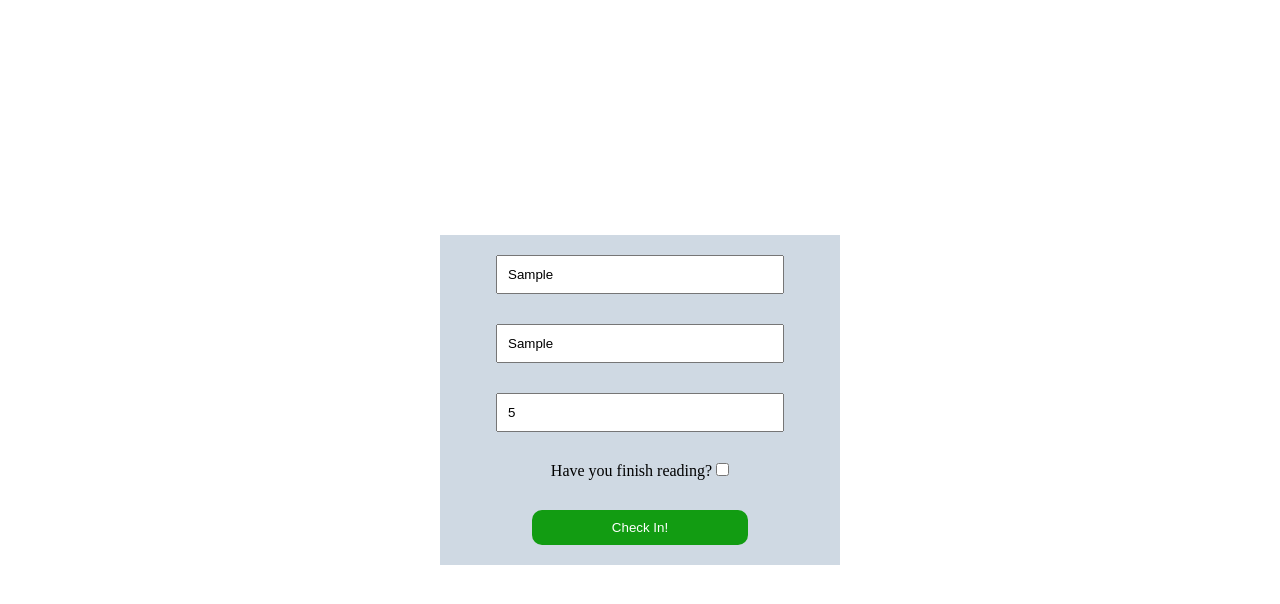
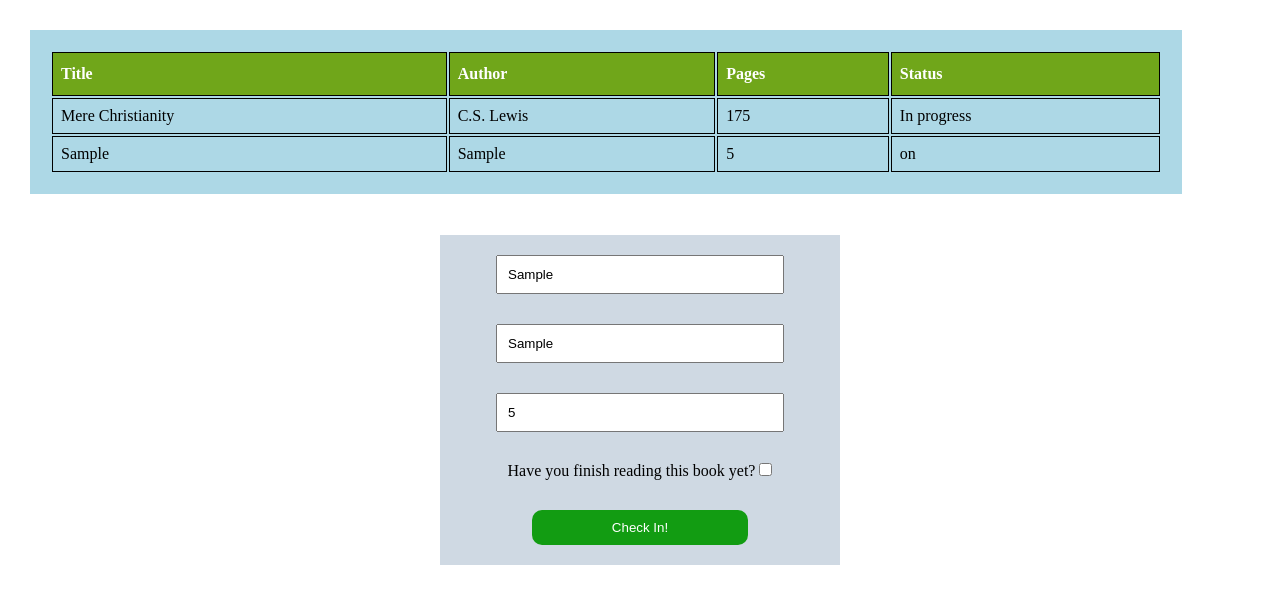
Before and after one commit to NovaCat35/library, a website: page index.html in a window 1280 px wide. Both pictures are taken after typing "Sample", "Sample", "5" into the empty fields and a click on the button "Check In!". Drawn offline with Linux system fonts and the light colour scheme.

Commit message:
Create functionality to add form's book info to table

```diff
--- a/index.html
+++ b/index.html
@@ -9,12 +9,30 @@
 </head>
 <body>
     <div class="modal">
+        <div class="table-container">
+            <table id="books-table">
+                <thead>
+                    <tr>
+                        <th>Title</th>
+                        <th>Author</th>
+                        <th>Pages</th>
+                        <th>Status</th>
+                    </tr>
+                </thead>
+                <tr>
+                    <td>Mere Christianity</td>
+                    <td>C.S. Lewis</td>
+                    <td>175</td>
+                    <td>In progress</td>
+                </tr>
+            </table>
+        </div>
         <form action="">
             <input type="text" id="title" name="title" placeholder="Title">
             <input type="text" id="author" name="author" placeholder="Author">
             <input type="number" id="pages" name="pages" placeholder="Pages">
             <div>
-                <label for="read">Have you finish reading?</label>
+                <label for="read">Have you finish reading this book yet?</label>
                 <input type="checkbox" id="read" name="read">
             </div>
             <button type="submit">Check In!</button>
--- a/script.js
+++ b/script.js
@@ -1,5 +1,3 @@
-let myLibrary = [];
-
 class Book {
   constructor(title, author, pages, read) {
     this.title = title;
@@ -8,12 +6,27 @@ class Book {
     this.read = read;
   }
 }
+const myLibrary = [];
 
-let submit = document.querySelector('button[type="submit"]');
-submit.addEventListener('click', createBookInfo);
+// Display the book from array to table
+function displayLibrary(bookObject) {
+  const table = document.getElementById('books-table');
+  const tableRow = table.insertRow();
+
+  Object.keys(bookObject).forEach((info) => {
+    const tableCell = tableRow.insertCell();
+    const bookInfo = document.createTextNode(bookObject[info]);
+    tableCell.appendChild(bookInfo);
+  });
+}
+
+function addBookToLibrary(book) {
+  myLibrary.push(book);
+  myLibrary.forEach(displayLibrary);
+}
 
 function createBookInfo(event) {
-    event.preventDefault();     // stop the form from submitting & refreshing page
+  event.preventDefault(); // stop the form from submitting & refreshing page
 
   const title = document.getElementById('title').value;
   const author = document.getElementById('author').value;
@@ -24,13 +37,5 @@ function createBookInfo(event) {
   addBookToLibrary(book);
 }
 
-// create a new book object & add it to the array
-function addBookToLibrary(book) {
-    myLibrary.push(book);
-    console.log(myLibrary)
-}
-
-// Display the book from array on screen
-function displayLibrary() {
-
-}
+const submit = document.querySelector('button[type="submit"]');
+submit.addEventListener('click', createBookInfo);
--- a/styles.css
+++ b/styles.css
@@ -2,7 +2,7 @@
     --modal-background: rgb(207, 217, 227);
     --button-background: rgb(18, 156, 18);
     --button-color: rgb(255, 255, 255);
-
+    --card-background: lightblue;
 }
 
 * {
@@ -14,6 +14,32 @@ html, body {
     min-height: 100vh;
 }
 
+/*****************/
+/***** BOOK CARDS *****/
+.table-container {
+    /* display: grid;
+    grid-template-columns: repeat(auto-fit, minmax(100px, 1fr));
+    gap: 10px; */
+    padding: 30px;
+}
+table {
+    background: var(--card-background);
+    padding: 20px;
+    width: 90vw;
+}
+table th, table td {
+    border: 1px solid black;
+    padding: 8px;
+}
+table th {
+    padding: 12px 8px;
+    text-align: left;
+    background-color: #70a61a;
+    color: white;
+}
+
+/*****************/
+/***** FORM *****/
 .modal form {
     position: absolute;
     top: 50%;
```
Also changed, not shown: package.json (added, +16 -0 lines), settings.json (added, +33 -0 lines), .eslintrc.json (added), .prettierrc.json (added), README.md, 2 other files. Lines whose indentation alone changed are shown as unchanged.
